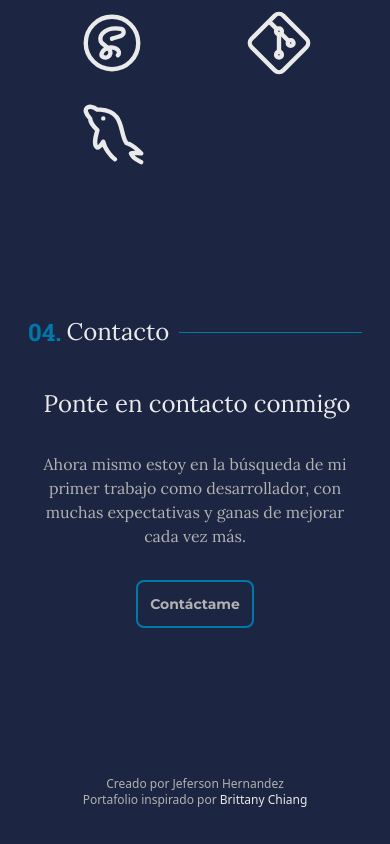
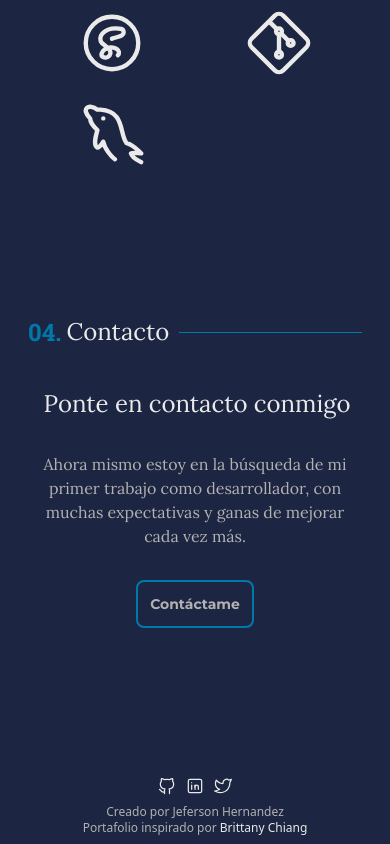
Before and after one commit to Jeferson-Hernandez/portfolio, a React (Vite) app: page / in a window 390 px wide. Shown: the part 4165-5009 px from the top of the page. Before the commit the page ends 4981 px from the top, so only its background shows below. Built offline with nearby package versions, Linux system fonts and the light colour scheme.

Commit message:
redes en modo mobile

```diff
--- a/src/components/Footer.jsx
+++ b/src/components/Footer.jsx
@@ -1,6 +1,37 @@
+import { githubRepo, linkedinIcon, twitterIcon } from "../assets";
+
 export const Footer = () => {
   return (
     <div className="pt-5 pb-2 bg-veryDarkBlue text-center">
+      <ul className="flex flex-row justify-center items-center pb-2 space-x-2 md:hidden">
+        <li>
+          <a href="https://github.com/Jeferson-Hernandez">
+            <img
+              src={githubRepo}
+              alt="github_logo"
+              className="md:w-[23px] md:h-[23px] hover:-translate-y-1  transition-transform duration-200"
+            />
+          </a>
+        </li>
+        <li>
+          <a href="https://www.linkedin.com/in/jefer-hernandez/">
+            <img
+              src={linkedinIcon}
+              alt="linkedin_logo"
+              className="md:w-[23px] md:h-[23px] hover:-translate-y-1 transition-transform duration-200"
+            />
+          </a>
+        </li>
+        <li>
+          <a href="https://twitter.com/Blakintk">
+            <img
+              src={twitterIcon}
+              alt="twitter_logo"
+              className="md:w-[23px] md:h-[23px] hover:-translate-y-1 transition-transform duration-200"
+            />
+          </a>
+        </li>
+      </ul>
       <p className="text-xs md:text-sm">Creado por Jeferson Hernandez</p>
       <p className="text-xs md:text-sm">
         Portafolio inspirado por{" "}
--- a/src/components/VerticalLinks.jsx
+++ b/src/components/VerticalLinks.jsx
@@ -14,7 +14,11 @@ export const VerticalLinks = () => {
       >
         <ul className="vertical-line flex flex-col items-center space-y-5">
           <li>
-            <a href="https://github.com/Jeferson-Hernandez">
+            <a
+              href="https://github.com/Jeferson-Hernandez"
+              target="_blank"
+              rel="noreferrer noopener"
+            >
               <img
                 src={githubRepo}
                 alt="github_logo"
@@ -23,7 +27,11 @@ export const VerticalLinks = () => {
             </a>
           </li>
           <li>
-            <a href="https://www.linkedin.com/in/jefer-hernandez/">
+            <a
+              href="https://www.linkedin.com/in/jefer-hernandez/"
+              target="_blank"
+              rel="noreferrer noopener"
+            >
               <img
                 src={linkedinIcon}
                 alt="linkedin_logo"
@@ -32,7 +40,11 @@ export const VerticalLinks = () => {
             </a>
           </li>
           <li>
-            <a href="https://twitter.com/Blakintk">
+            <a
+              href="https://twitter.com/Blakintk"
+              target="_blank"
+              rel="noreferrer noopener"
+            >
               <img
                 src={twitterIcon}
                 alt="twitter_logo"
```
